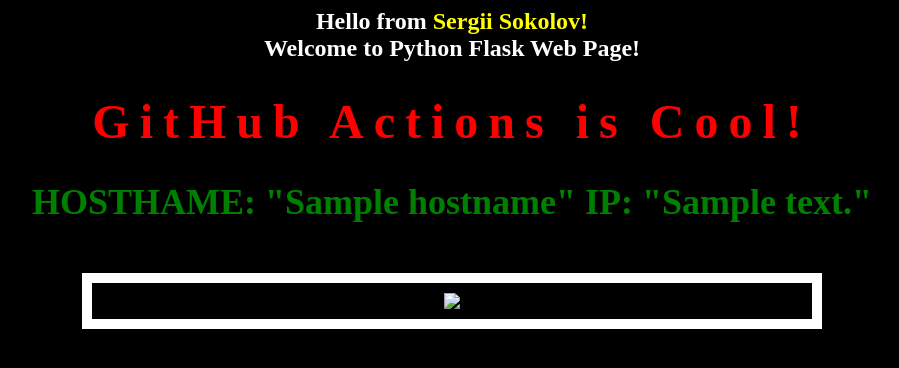
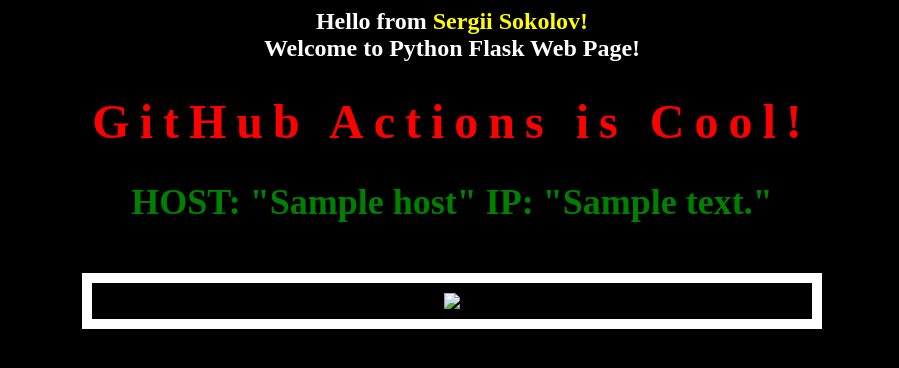
Before and after one commit to falconxv/github-actions-cicd-to-gke, a Flask app: template web/templates/index.html in a window 1280 px wide. Shown: the top 368 px of the page, without its empty margins (188-1087 px from the left). Run offline with Flask 2, Linux system fonts and the light colour scheme; the template is opened without the code that fills it: most values are stand-ins (such as "Sample title", 1, 10 or a date in 2020).

Commit message:
Update index.html

```diff
--- a/web/templates/index.html
+++ b/web/templates/index.html
@@ -39,7 +39,7 @@
 <font color="white"><h2>Hello from <font color="yellow">Sergii Sokolov!</font><br>
 Welcome to Python Flask Web Page!
 <font color="red"><h1 ID="elastic" ALIGN="Center">GitHub Actions is Cool!</h1>
-<font color="green"><h2 ALIGN="Center">HOSTHAME: "{{hostname}}"  IP: "{{ip_address}}"</h2>
+<font color="green"><h2 ALIGN="Center">HOST: "{{host}}"  IP: "{{ip_address}}"</h2>
 
 
 <div class="container"> <img src="{{url}}" /> </div>
```
